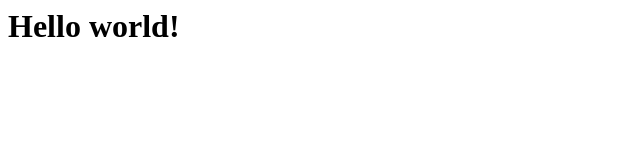
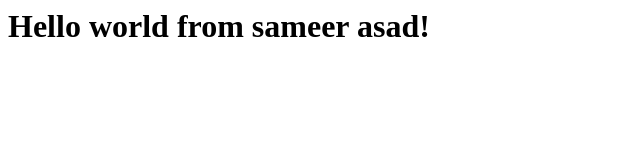
Before and after one commit to sameerasad/bootcampclass1, a plain HTML site: page index.html in a window 1280 px wide. Shown: the whole page, without its empty margins (0-640 px from the left). Drawn offline with Linux system fonts and the light colour scheme.

Commit message:
yaml change

```diff
--- a/index.html
+++ b/index.html
@@ -8,7 +8,7 @@
 
  <body>
         <h1>
-             Hello world!
+             Hello world from sameer asad!
         </h1>
 
  </body>
```
Also changed, not shown: 1 other file.
